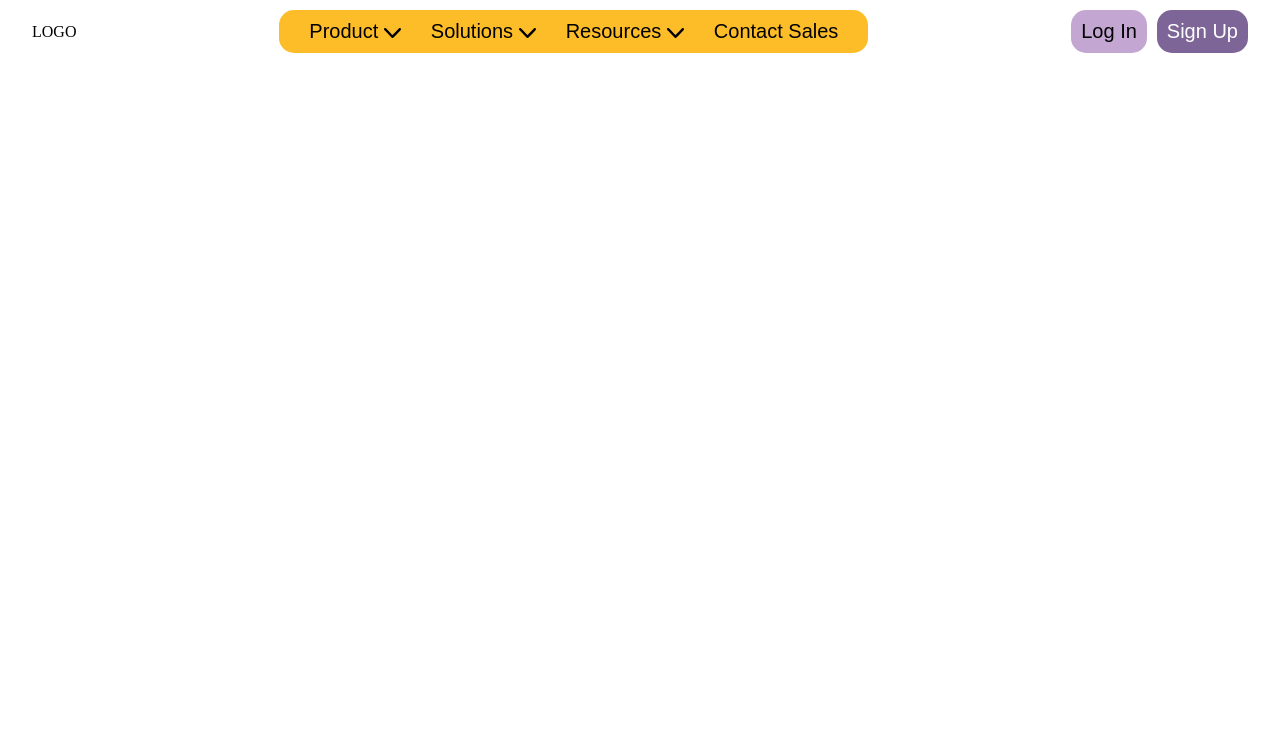
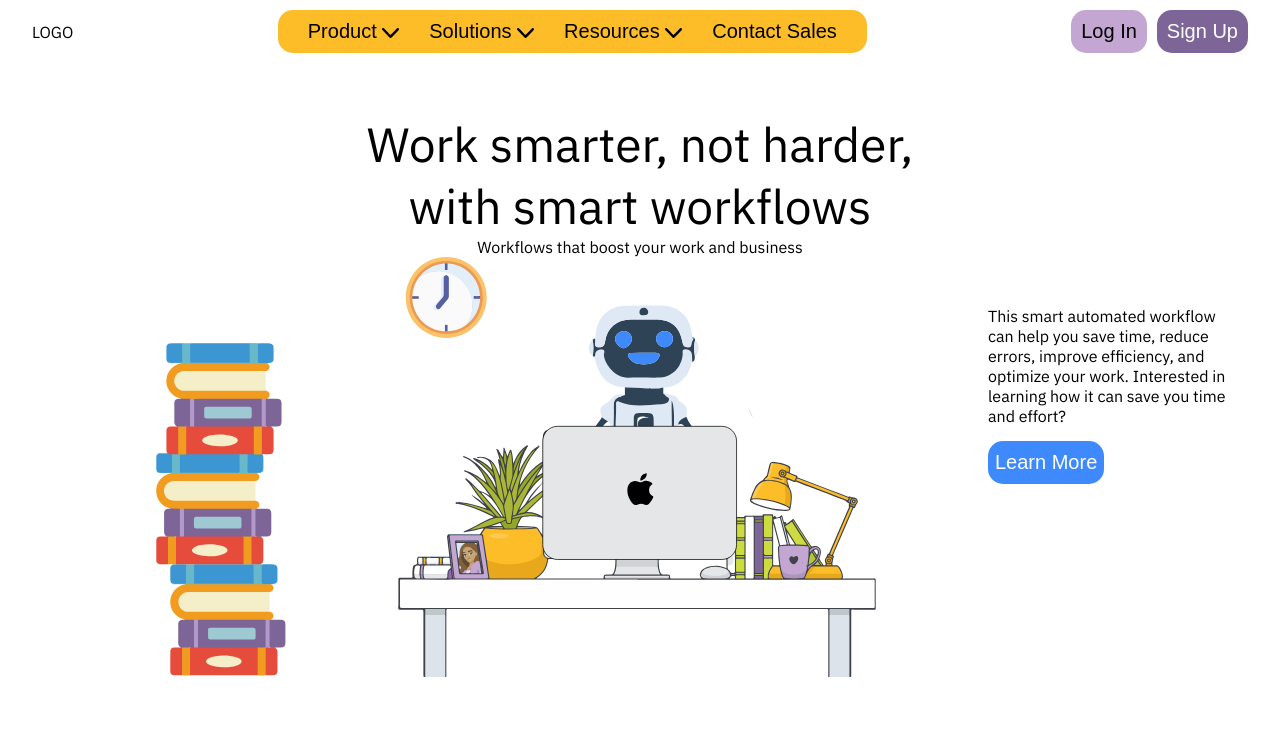
Before and after one commit to noobDeveloper-dot-com/Automated-Workflow, a website built with Vite: page index.html in a window 1280 px wide. Built offline with nearby package versions, Linux system fonts and the light colour scheme.

Commit message:
Added Introduction

```diff
--- a/style.css
+++ b/header.css
@@ -1,27 +1,3 @@
-*,
-*::before,
-*::after {
-  box-sizing: border-box;
-  margin: 0;
-  padding: 0;
-  background-color: transparent;
-  border: none;
-  text-decoration: none;
-  color: black;
-}
-
-:root {
-  --primary-color: #fdbd29;
-  --primary-color_2: #3e8afd;
-  --primary-color_3: #7d6598;
-  --primary-color_4: #c3a6d2;
-  --border_r: 15px;
-}
-
-body {
-  min-height: 100vh;
-}
-
 header {
   position: relative;
   justify-content: space-between;
@@ -29,15 +5,6 @@ header {
   padding: 10px 0;
   width: min(95%, 1400px);
   margin: 0 auto;
-}
-
-.flexB {
-  display: flex;
-}
-
-button {
-  cursor: pointer;
-  font-size: 20px;
 }
 
 .primary_navigation {
--- /dev/null
+++ b/home-page.css
@@ -0,0 +1,60 @@
+.home-page {
+  position: relative;
+}
+
+.main_intros {
+  text-align: center;
+}
+
+.main_intros h1 {
+  width: min(80%, 650px);
+  margin: 0 auto;
+  font-size: clamp(0.8rem, 6vw, 3rem);
+  font-weight: 400;
+}
+
+.main_background {
+  background-image: url("Desktop-bg.svg");
+  background-repeat: no-repeat;
+  background-size: contain;
+  background-position: 25% 0;
+  min-height: 420px;
+  /* border: 1px solid red; */
+}
+
+.opening_description {
+  position: absolute;
+  top: 50%;
+  transform: translateY(-50%);
+  right: 10px;
+  /* border: 1px solid red; */
+  max-width: 250px;
+}
+
+button.learn_More {
+  margin-top: 15px;
+  background-color: var(--primary-color_2);
+  padding: 10px 7px;
+  color: #fff;
+}
+
+@media (max-width: 1083px) {
+  .main_background {
+    background-image: url("Mobile-bg.svg");
+  }
+}
+
+@media (max-width: 900px) {
+  .main_background {
+    background-position: center;
+  }
+
+  .opening_description {
+    top: 85%;
+    left: 50%;
+    transform: translateX(-50%);
+    right: auto;
+    max-width: 350px;
+    text-align: center;
+  }
+}
--- a/index.html
+++ b/index.html
@@ -88,5 +88,25 @@
         ><button class="signUpBtn">Sign Up</button>
       </section>
     </header>
+    <section class="content">
+      <section class="home-page container" id="home-page">
+        <section class="main_intros">
+          <h1>Work smarter, not harder, with smart workflows</h1>
+          <p>Workflows that boost your work and business</p>
+        </section>
+
+        <section class="main_background"></section>
+
+        <section class="opening_description">
+          <p>
+            This smart automated workflow can help you save time, reduce errors,
+            improve efficiency, and optimize your work. Interested in learning
+            how it can save you time and effort?
+          </p>
+
+          <button class="learn_More">Learn More</button>
+        </section>
+      </section>
+    </section>
   </body>
 </html>
--- /dev/null
+++ b/main.css
@@ -0,0 +1,43 @@
+@import url("https://fonts.googleapis.com/css2?family=IBM+Plex+Sans:wght@200;300;400;500&display=swap");
+
+*,
+*::before,
+*::after {
+  box-sizing: border-box;
+  margin: 0;
+  padding: 0;
+  background-color: transparent;
+  border: none;
+  text-decoration: none;
+  color: black;
+}
+
+:root {
+  --primary-color: #fdbd29;
+  --primary-color_2: #3e8afd;
+  --primary-color_3: #7d6598;
+  --primary-color_4: #c3a6d2;
+  --border_r: 15px;
+}
+
+body {
+  min-height: 100vh;
+  font-family: "IBM Plex Sans", sans-serif;
+}
+
+.flexB {
+  display: flex;
+}
+
+button {
+  cursor: pointer;
+  font-size: 20px;
+
+  border-radius: var(--border_r);
+}
+
+.container {
+  width: min(95%, 1400px);
+  margin: 0 auto;
+  padding: 50px 0;
+}
--- a/main.js
+++ b/main.js
@@ -1 +1,5 @@
-import "./style.css";
+// Import CSS Files
+
+import "./main.css";
+import "./header.css";
+import "./home-page.css";
```
Also changed, not shown: Desktop-bg.svg (added), Mobile-bg.svg (added).
